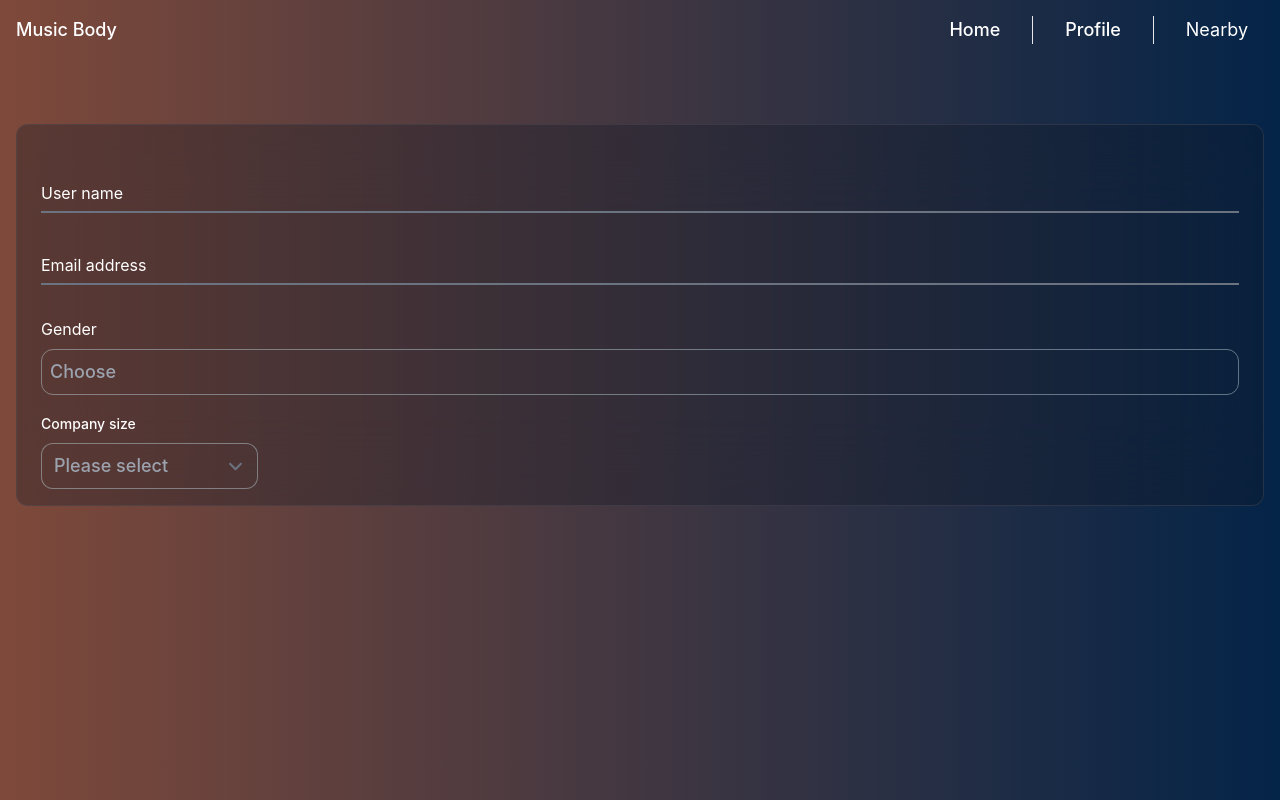
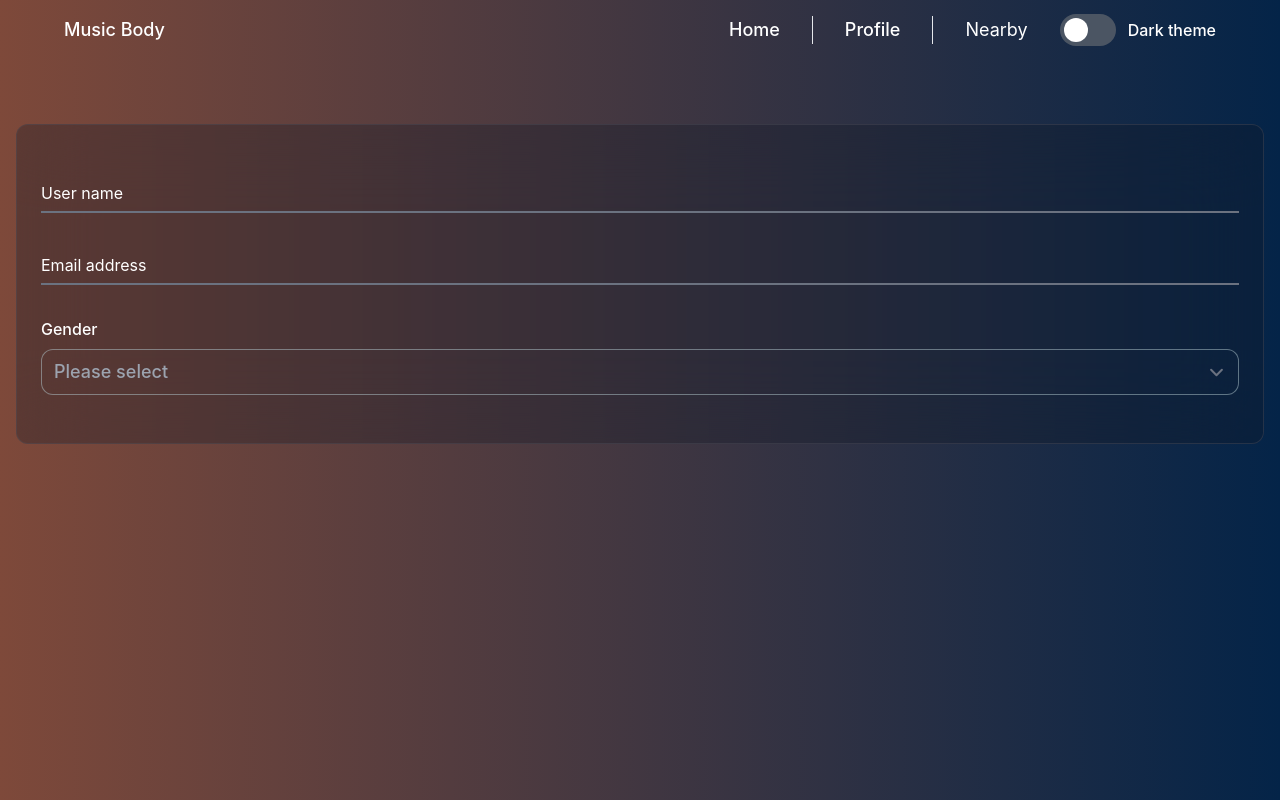
Before and after one commit to MagicMikeChen/samevibes, a Next.js app: page / in a window 1280 px wide. Built offline with nearby package versions, Linux system fonts and the light colour scheme.

Commit message:
feat: Change Navbar rwd

```diff
--- a/pages/index.tsx
+++ b/pages/index.tsx
@@ -10,8 +10,8 @@ const Home: NextPage = () => {
         <meta name="description" content="Generated by create next app" />
         <link rel="icon" href="/favicon.ico" />
       </Head>
+      <Navbar></Navbar>
       <div className="container mx-auto">
-        <Navbar></Navbar>
         <div className="flex mt-16">
           <div className="h-full w-full bg-gray-900 bg-opacity-30 rounded-xl backdrop-blur-2xl mx-4 py-4 px-4 cs-border-zinc-t-600">
             <div className="relative mt-8 mx-2">
@@ -38,27 +38,24 @@ const Home: NextPage = () => {
                 Email address
               </label>
             </div>
-            <div className="base text-white mt-8 mx-2">Gender</div>
-            <div className="cs-border-btn-t-100 rounded-xl text-lg font-medium text-gray-400 py-2 px-2 mt-2 mx-2">
-              <div>Choose</div>
-            </div>
-            <div className='mt-4 ml-2'>
-              <label className="text-sm font-medium text-white ">
-                Company size
+            <div className="my-8 mx-2">
+              <label className="font-medium text-white ">
+                Gender
               </label>
               <div className="mt-2">
                 <select
                   name="company-size"
                   id="company-size"
-                  className="cs-border-btn-t-100 rounded-xl text-lg font-medium text-gray-400 bg-transparent"
+                  className="cs-border-btn-t-100 w-full rounded-xl text-lg font-medium text-gray-400 bg-transparent"
                 >
                   <option value="">Please select</option>
-                  <option value="small">1 to 10 employees</option>
-                  <option value="medium">11 to 50 employees</option>
-                  <option value="large">50+ employees</option>
+                  <option value="small">Male</option>
+                  <option value="medium">Female</option>
+                  <option value="large">Reamin Secret</option>
                 </select>
               </div>
             </div>
+
           </div>
         </div>
       </div>
--- a/src/components/Navbar.tsx
+++ b/src/components/Navbar.tsx
@@ -3,10 +3,11 @@ import type { NextComponentType } from 'next';
 const Navbar: NextComponentType = () => {
   return (
     <div>
-      <nav aria-label="Breadcrumb" className="flex mx-auto justify-between">
+      <nav aria-label="Breadcrumb" className="flex justify-between px-16">
         <div className="py-4">
-          <div className="ml-4 text-lg font-medium text-white">Music Body</div>
+          <div className="text-lg font-medium text-white">Music Body</div>
         </div>
+        <div className='hidden md:flex'>
           <ol
             role="list"
             className="max-w-2xl py-4 flex items-center space-x-2 sm:px-6 lg:max-w-7xl lg:px-8 divide-x"
@@ -37,6 +38,15 @@ const Navbar: NextComponentType = () => {
               </a>
             </li>
           </ol>
+          <label className="flex items-center cursor-pointer">
+            <div className="relative">
+              <input type="checkbox" id="toggleB" className="sr-only" />
+              <div className="block bg-gray-600 w-14 h-8 rounded-full"></div>
+              <div className="dot absolute left-1 top-1 bg-white w-6 h-6 rounded-full transition"></div>
+            </div>
+            <div className="ml-3 text-white font-medium">Dark theme</div>
+          </label>
+        </div>
       </nav>
     </div>
   );
--- a/styles/globals.css
+++ b/styles/globals.css
@@ -64,3 +64,9 @@ a {
   }
 
 }
+
+/* Toggle B */
+input:checked ~ .dot {
+  transform: translateX(100%);
+  background-color: #48bb78;
+}
```
Lines whose indentation alone changed are shown as unchanged.
